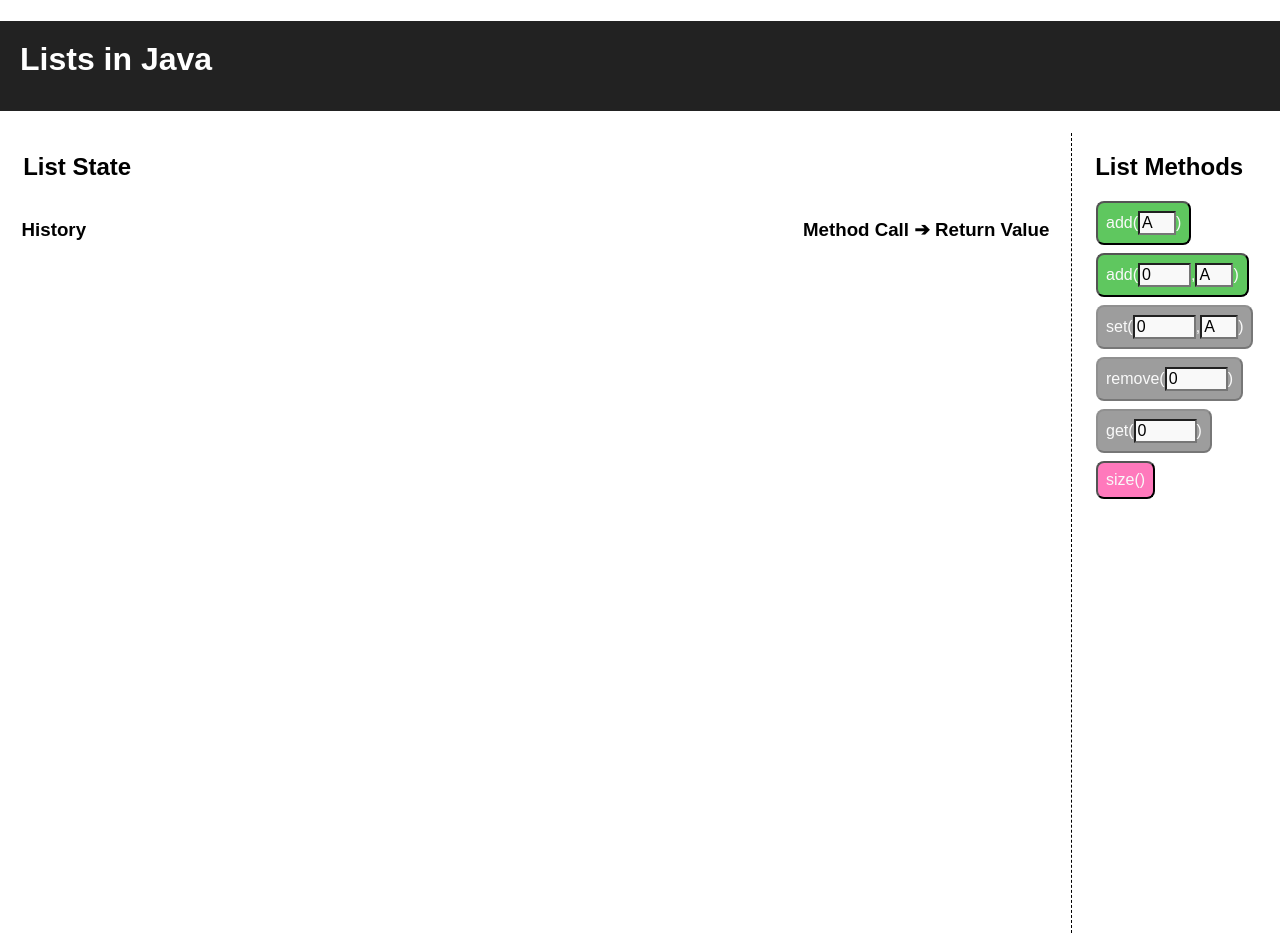
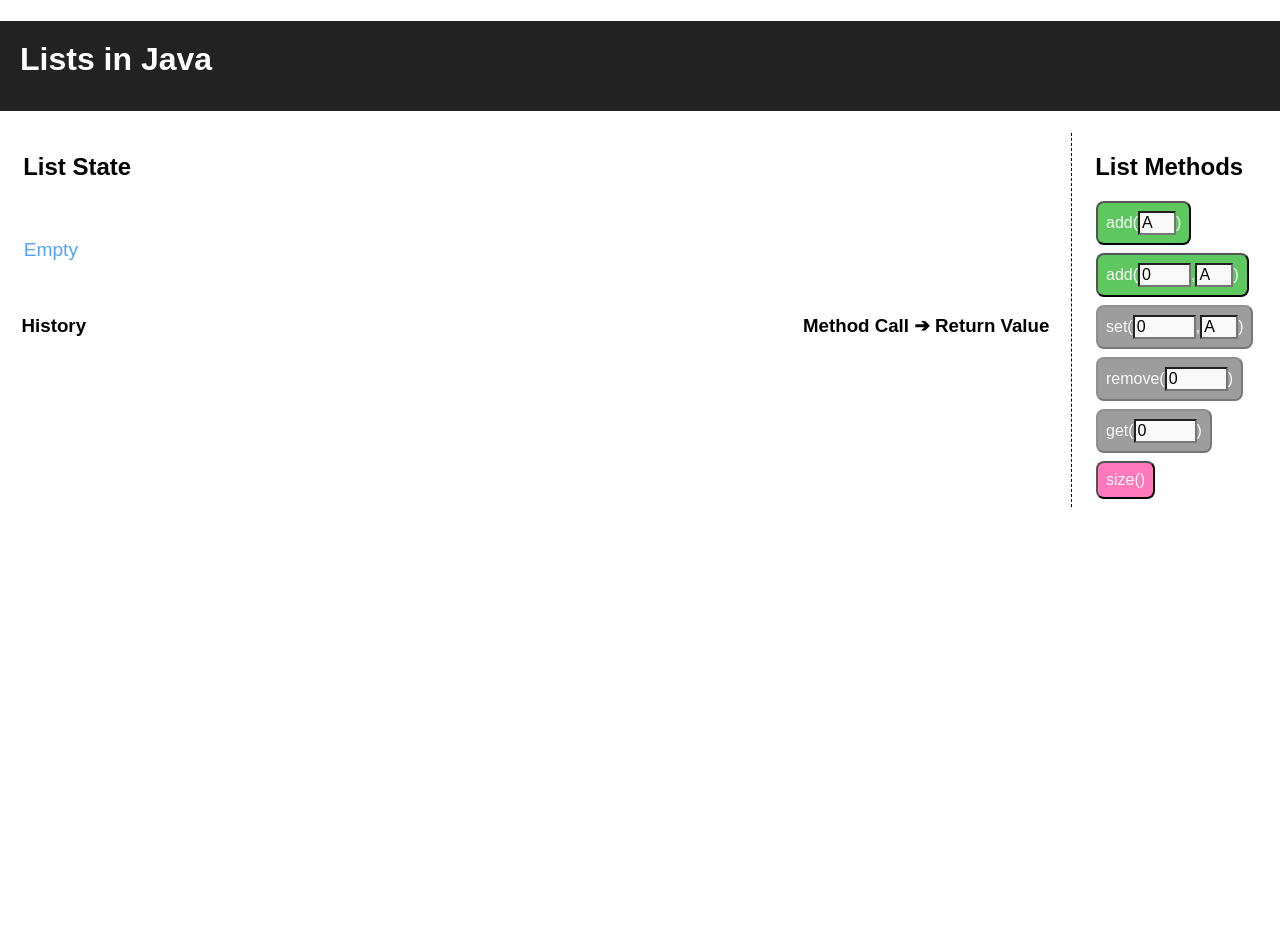
Before and after one commit to nikzb/lists-in-java, a React (Create React App) app: page / in a window 1280 px wide. After the commit the page ends 800 px from the top, so only its background shows below. Built offline with nearby package versions, Linux system fonts and the light colour scheme.

Commit message:
Shows empty as text for empty list

```diff
--- a/src/components/methodToolbox/MethodToolbox.css
+++ b/src/components/methodToolbox/MethodToolbox.css
@@ -3,5 +3,5 @@
   margin-left: 1em;
   padding-left: 1em;
   border-left: 1px dashed black;
-  height: 100vh;
+  height: inherit;
 }
--- a/src/components/stateTracker/ListHistory.js
+++ b/src/components/stateTracker/ListHistory.js
@@ -13,16 +13,28 @@ function ListHistory({snapshots}) {
   const history = [];
 
   if (snapshots.size > 1) {
+    // Use command from most recent snapshot
     history.push(<MethodCallAndReturn command={snapshots.get(snapshots.size - 1).get('command')} />);
-    for (let index = 0; index < pastSnapshots.size - 1; index += 1) {
+
+    // The pastSnapshots are in reverse order, so start at beginning of List
+    for (let index = 0; index < pastSnapshots.size; index += 1) {
       // history.push(
       //   <div className="ListHistory__list-method-return">
       //     <ListViz snapshot={pastSnapshots.get(index)} />
       //     <MethodCallAndReturn command={pastSnapshots.get(index).get('command')} />
       //   </div>
       // );
-      history.push(<ListViz snapshot={pastSnapshots.get(index)} />);
-      history.push(<MethodCallAndReturn command={pastSnapshots.get(index).get('command')} />);
+      if (index === 0) {
+        if (!pastSnapshots.get(0).get('listValues').equals(snapshots.get(snapshots.size - 1).get('listValues'))) {
+          history.push(<ListViz snapshot={pastSnapshots.get(0)} />);
+        }
+      } else if (!pastSnapshots.get(index).get('listValues').equals(pastSnapshots.get(index - 1).get('listValues'))) {
+          history.push(<ListViz snapshot={pastSnapshots.get(index)} />);
+      }
+
+      if (index < pastSnapshots.size - 1) {
+        history.push(<MethodCallAndReturn command={pastSnapshots.get(index).get('command')} />);
+      }
     }
   }
 
--- a/src/components/stateTracker/ListViz.css
+++ b/src/components/stateTracker/ListViz.css
@@ -2,5 +2,14 @@
   display: flex;
   flex-wrap: wrap;
   width: 100%;
+  height: 6em;
   /* border-top: 1px dashed black; */
 }
+
+.ListViz--empty {
+  margin: 2.0em;
+  margin-left: 0.4em;
+  color: rgb(84, 161, 255);
+  font-size: 1.2em;
+
+}
--- a/src/components/stateTracker/ListViz.js
+++ b/src/components/stateTracker/ListViz.js
@@ -4,13 +4,17 @@ import ListItem from './ListItem';
 import './ListViz.css';
 
 function ListViz({snapshot}) {
-  return (
-    <div className="ListViz">
-      {snapshot.get('listValues').map((value, index) =>
-        <ListItem value={value} index={index} />
-      )}
-    </div>
-  );
+  let listVizElements;
+
+  if (snapshot.get('listValues').size === 0) {
+    listVizElements = <div className="ListViz ListViz--empty">Empty</div>
+  } else {
+    listVizElements = snapshot.get('listValues').map((value, index) =>
+      <ListItem value={value} index={index} />
+    );
+  }
+
+  return <div className="ListViz">{listVizElements}</div>
 }
 
 export default ListViz;
--- a/src/components/stateTracker/StateTracker.css
+++ b/src/components/stateTracker/StateTracker.css
@@ -1,4 +1,5 @@
 .StateTracker {
   flex: 1 1 auto;
   margin-left: 1em;
+  /* height: 100vh; */
 }
```
